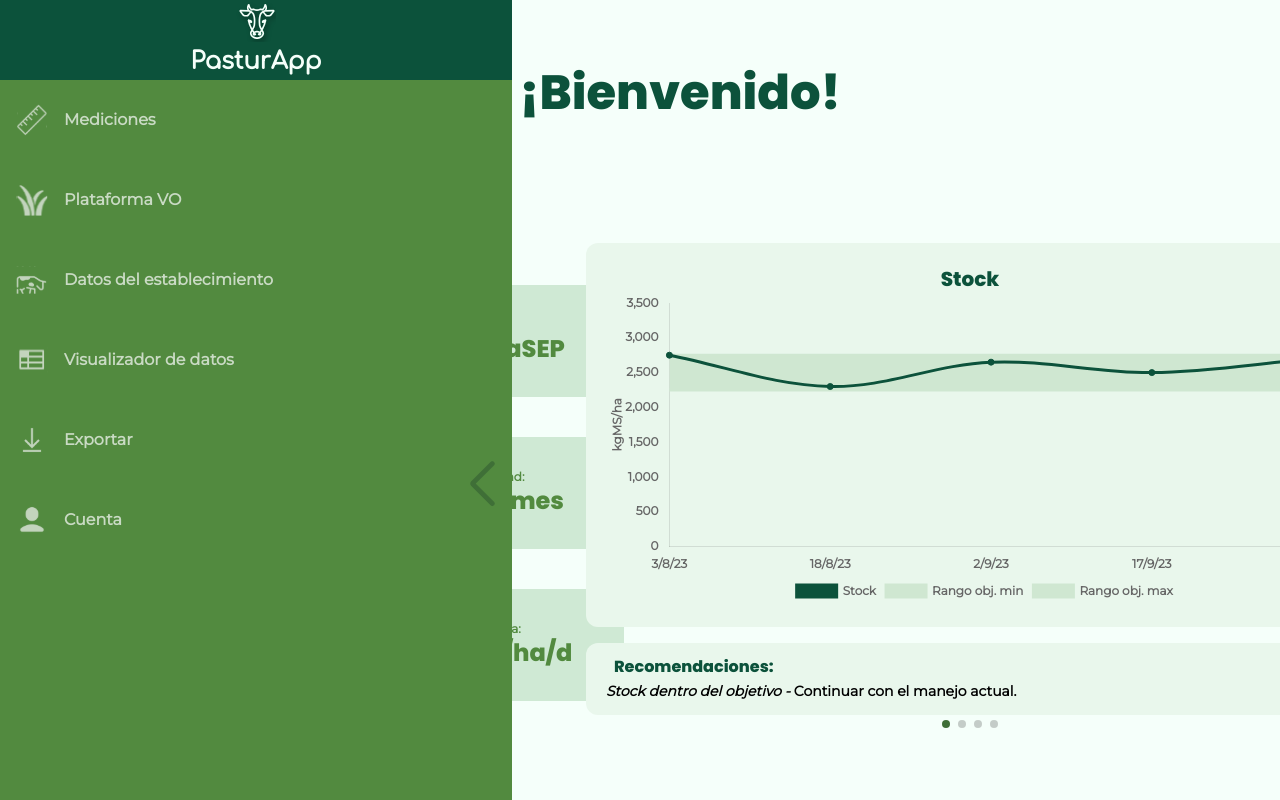
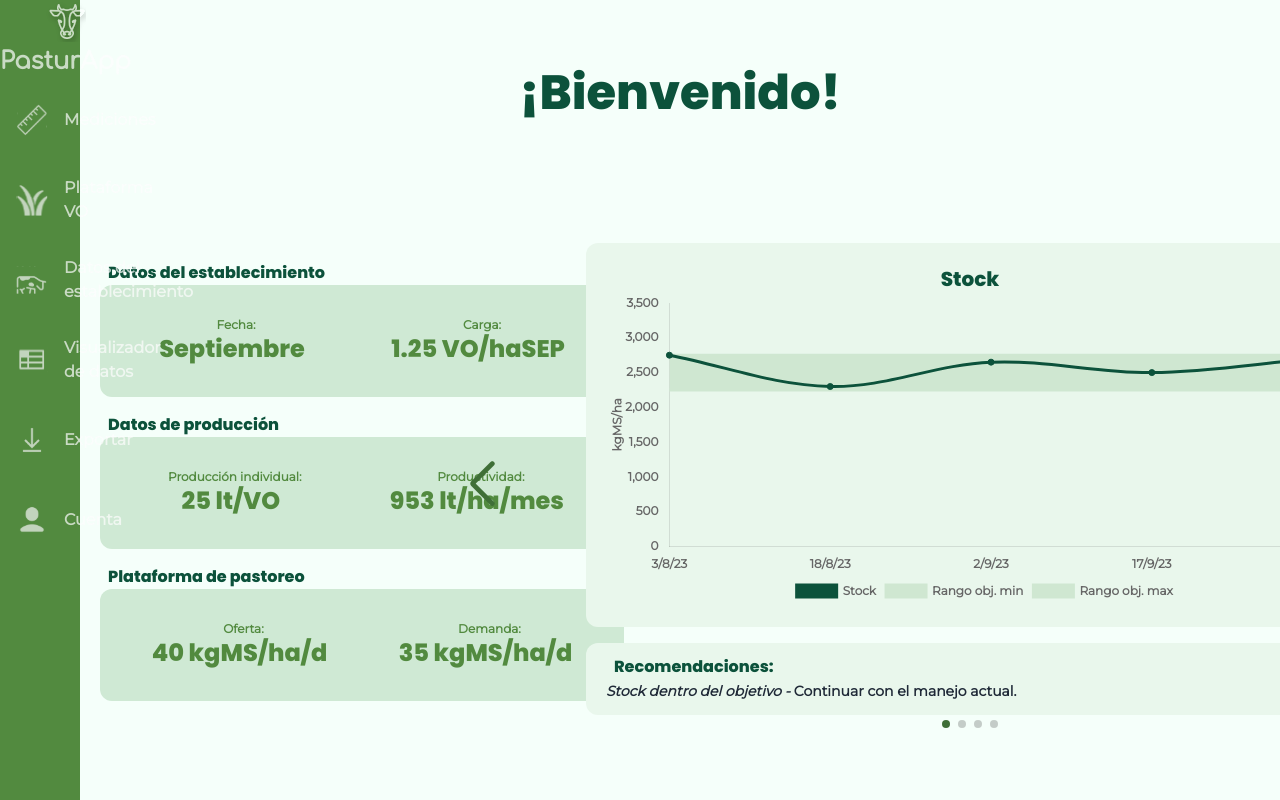
Before and after one commit to PasturApp/front-end, a SvelteKit app: page / in a window 1280 px wide. Shown: the top 800 px of the page. Built offline with nearby package versions, Linux system fonts and the light colour scheme.

Commit message:
fix daisyui conflict

```diff
--- a/src/routes/+layout.svelte
+++ b/src/routes/+layout.svelte
@@ -43,11 +43,11 @@
 		@apply min-h-screen w-full ml-20 p-2 grid place-items-center;
 	}
 
-	:global(.navbar):hover .main {
+	:global(.nav_bar):hover .main {
 		width: 60%;
 	}
 
-	:global(.navbar):hover {
+	:global(.nav_bar):hover {
 		width: 40% !important;
 	}
 
--- a/src/routes/components/navbar.svelte
+++ b/src/routes/components/navbar.svelte
@@ -1,5 +1,5 @@
-<nav class="navbar">
-	<ul class="navbar-nav">
+<nav class="nav_bar">
+	<ul class="nav_bar-nav">
 		<li class="logo">
 			<a href="/" class="nav-link">
 				<svg width="2.5em" height="2.5em" viewBox="0 0 80 80" fill="none">
@@ -241,14 +241,14 @@
 </nav>
 
 <style lang="css">
-	.navbar {
+	.nav_bar {
 		@apply w-20 fixed hidden min-h-screen;
 		@apply md:block md:fixed;
 		background-color: var(--verde_primario);
 		transition: width 200ms ease;
 	}
 
-	.navbar:hover .logo .nav-link {
+	.nav_bar:hover .logo .nav-link {
 		@apply grid place-items-center p-0 filter-none;
 		background-color: var(--verde_oscuro);
 	}
@@ -258,11 +258,11 @@
 		font-family: var(--letra_logo);
 	}
 
-	.navbar:hover .logo .nav-link span {
+	.nav_bar:hover .logo .nav-link span {
 		@apply block;
 	}
 
-	.navbar-nav {
+	.nav_bar-nav {
 		@apply flex list-none flex-col h-full;
 	}
 
@@ -295,7 +295,7 @@
 		margin: 0 1rem;
 	}
 
-	.navbar:hover .link-text {
+	.nav_bar:hover .link-text {
 		@apply block;
 	}
 </style>
--- a/tailwind.config.js
+++ b/tailwind.config.js
@@ -4,5 +4,8 @@ export default {
   theme: {
     extend: {}
   },
-  plugins: [],
+  plugins: [require("daisyui")],
+  daisyui: {
+    themes: ['light']
+  }
 };
```
